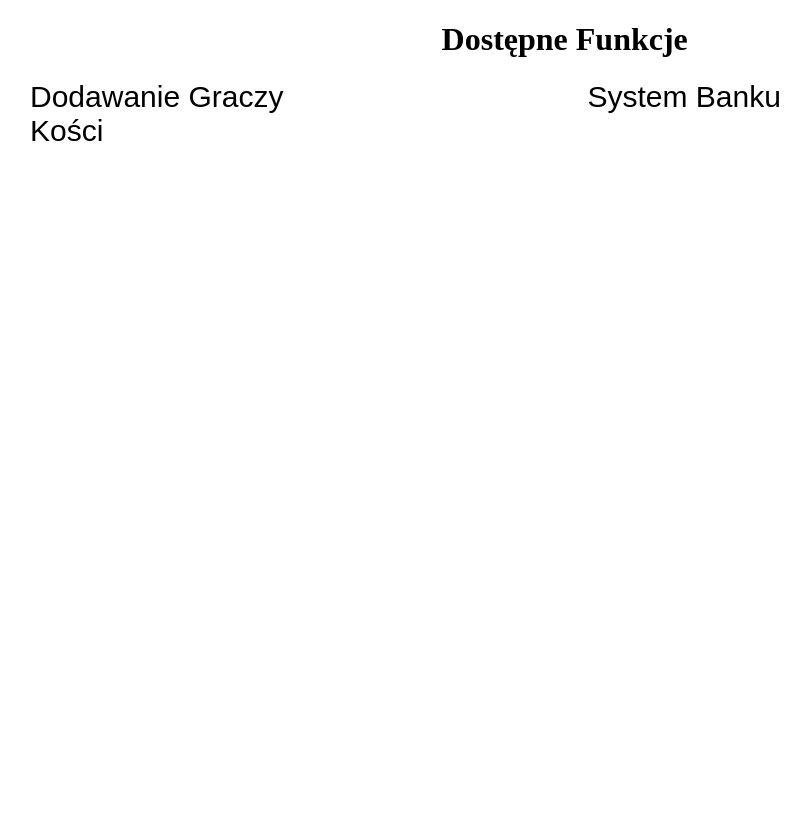
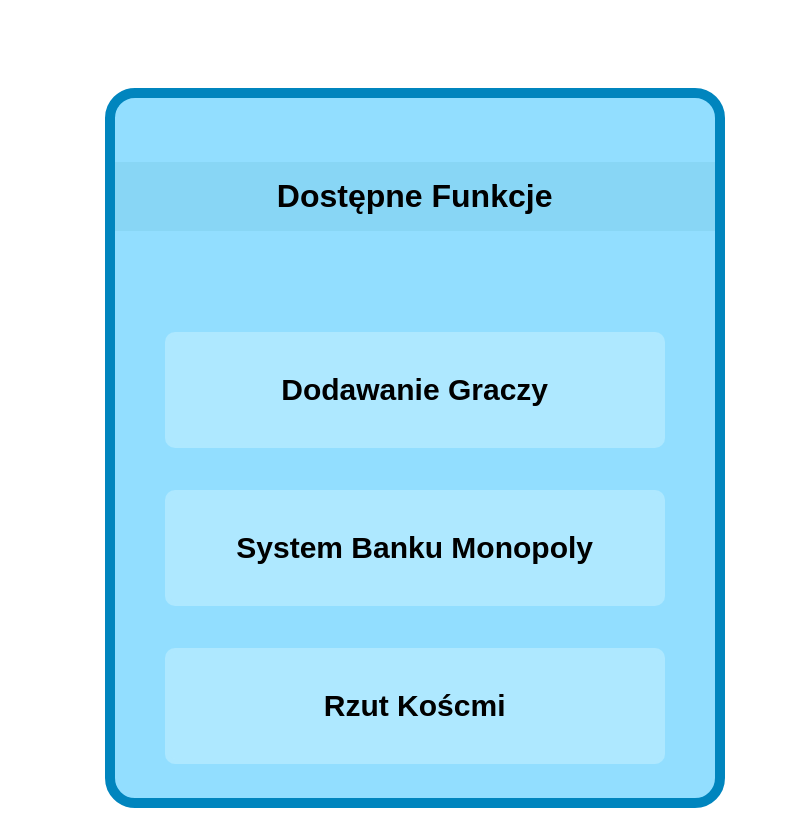
Before and after one commit to supastrikas2f/Hackaton2FAleTymRazemFR, a SvelteKit app: page / in a window 1280 px wide. Shown: the whole page, without its empty margins (136-946 px from the left). Built offline with nearby package versions, Linux system fonts and the light colour scheme.

Commit message:
lekki css

```diff
--- a/src/routes/+page.svelte
+++ b/src/routes/+page.svelte
@@ -1,32 +1,74 @@
-
-
 <html lang="">
     <head>
         <meta chaset="utf-8">
         <title>Hakaton - Supastrikas2F</title>
     </head>
     <body>
-        <div id="links">
-        <h1>Dostępne Funkcje</h1>
-        <a href="/playersBoxes">Dodawanie Graczy</a>
-        <a href="/rudy">System Banku</a>
-        <a href="/Dice">Kości</a>
+        <div id="functions">
+            <h1>Dostępne Funkcje</h1>
+            <div id="centerLinks">
+                <div id="links">
+                    <a href="/playersBoxes">Dodawanie Graczy</a>
+                    <a href="/rudy">System Banku Monopoly</a>
+                    <a href="/Dice">Rzut Koścmi</a>
+                </div>
+            </div>
         </div>
     </body>
 </html>
 <style>
-    h1 {
-        padding-left: 45%;
+    *{
+        font-family: Arial, Helvetica, sans-serif;
     }
-    a {
+
+    #centerLinks{
+        margin-top: 5em;
+        display: flex;
+        align-items: center;
+        justify-content: center;
+    }
+
+    #functions{
+        position: relative;
+        margin-top: 5.5em;
+        left: 18%;
+        border: 10px solid #0085be;
+        border-radius: 30px ;
+        height: 700px;
+        width: 600px;
+        background-color: #92deff;
+    }
+
+    #links{
+        display: grid;
+        grid-template-columns: auto;
+    }
+
+    h1{
+        background-color: #88d6f5;
+        text-align: center;
+        padding: 0.5em;
+        margin-top: 2em;
+    }
+
+    a{
+        font-weight: bold;
         font-size: 30px;
-        margin: 5em;
+        text-align: center;
+        padding: 1.2em 1.5em;
         text-decoration: none;
-        font-family: Arial, Helvetica, sans-serif;
         color: black;
+        border: 5px solid #aee8ff;
+        border-radius: 10px;
+        width: 400px;
+        margin: 0.7em 0em;
+        background-color: #aee8ff;
     }
+
     a:hover{
-        font-size: 35px;
+        color: rgb(0, 46, 107);
+        border-color: #00529e;
+        background-color: #bfebfd;
     }
 
 </style>
--- a/src/routes/playersBoxes/+page.svelte
+++ b/src/routes/playersBoxes/+page.svelte
@@ -17,6 +17,10 @@
 </script>
 
 <style>
+    *{
+        font-family: Arial, Helvetica, sans-serif;
+    }
+
     #flexBox{
         display: flex;
         align-items: center;
@@ -27,7 +31,6 @@
         display: inline-grid;
         grid-template-columns: auto auto auto auto;
         margin: auto;
-        border: 1px solid black;
     }
 
     #addPlayerBox{
@@ -39,14 +42,27 @@
     }
 
     #addPlayerBox input{
-        width: 150px;
+        border: none;
+        border-radius: 10px;
+        background-color: rgb(202, 240, 255);
+        width: 220px;
+        height: 50px;
         margin: 20px;
+        text-align: center;
+        font-weight: bold;
+        font-size: 20px;
+    }
+
+    #buttonAddPlayer{
+        font-size: 20px;
+        padding: 0.2em 1.3em;
     }
 
     #playerBox{
         border: 5px solid black;
         border-radius: 40px;
         margin: 20px;
+        background-color: #bfebfd;
     }
 
     #deletePlayer{
@@ -70,7 +86,7 @@
 
         <div id="addPlayerBox" class="boxesMargin">
             <input type="text" bind:value = {name}>
-            <button on:click={addPlayer}>Add Player</button>
+            <button id="buttonAddPlayer" on:click={addPlayer}>Add Player</button>
         </div>
     </div>
 </div>
```
Also changed, not shown: src/components/Player.svelte (+8 -1 lines).
